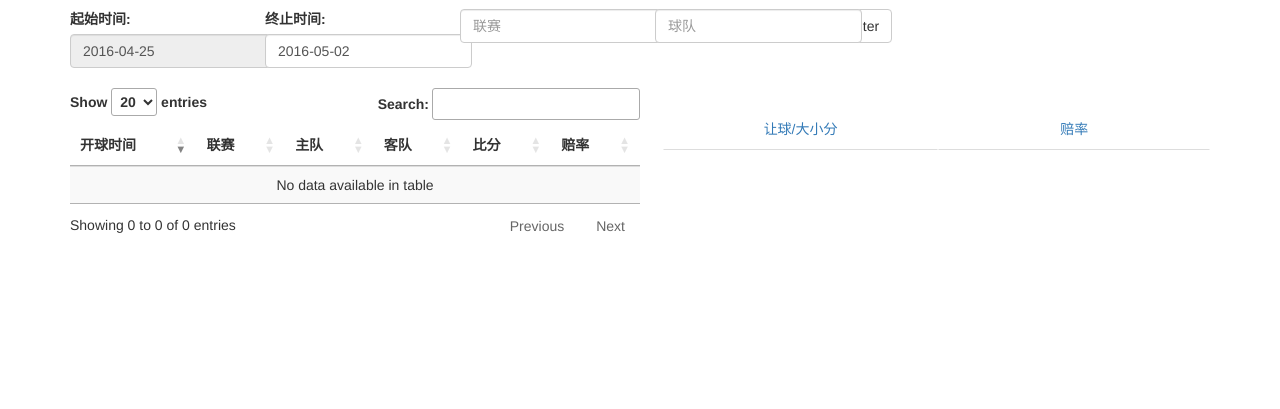
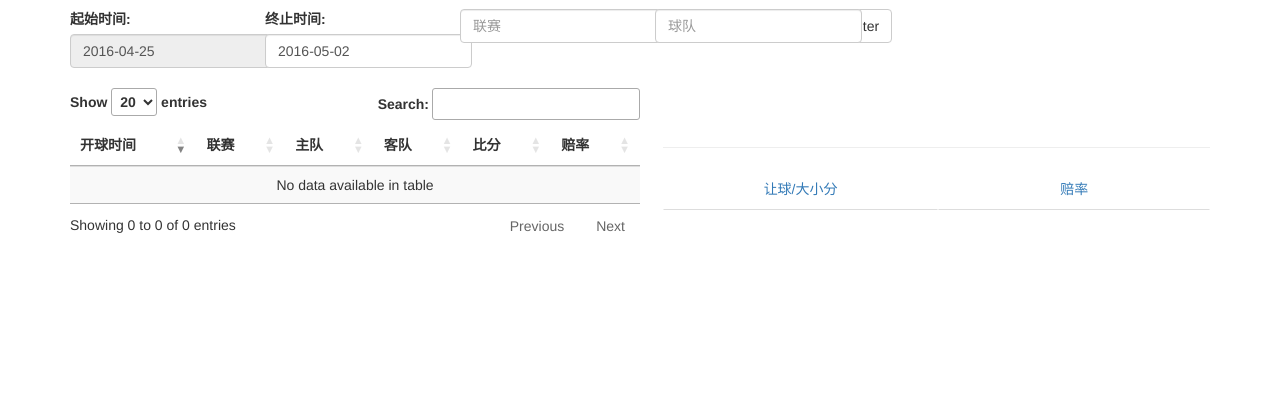
Before and after one commit to ChenjunZou/QuantBet, a Django app: page /history/ in a window 1280 px wide. Shown: the part 51-460 px from the top of the page. Run offline with Django 3.2, Linux system fonts and the light colour scheme; data that the repository does not hold is empty; some libraries are stand-ins or nearby versions.

Commit message:
refine detail page header

```diff
--- a/bet/history/templates/history/football.html
+++ b/bet/history/templates/history/football.html
@@ -62,7 +62,9 @@
   </div>
 
   <div id="football-odd-detail">
-    <p id="team_name"></p>
+    <div class="page-header">
+      <h3 id="team_name"></h3>
+    </div>
     <ul class="nav nav-tabs nav-justified">
     <li><a data-toggle="pill" href="#handicap_over_under">让球/大小分</a></li>
     <li><a data-toggle="pill" href="#odds-stats">赔率</a></li>
```
